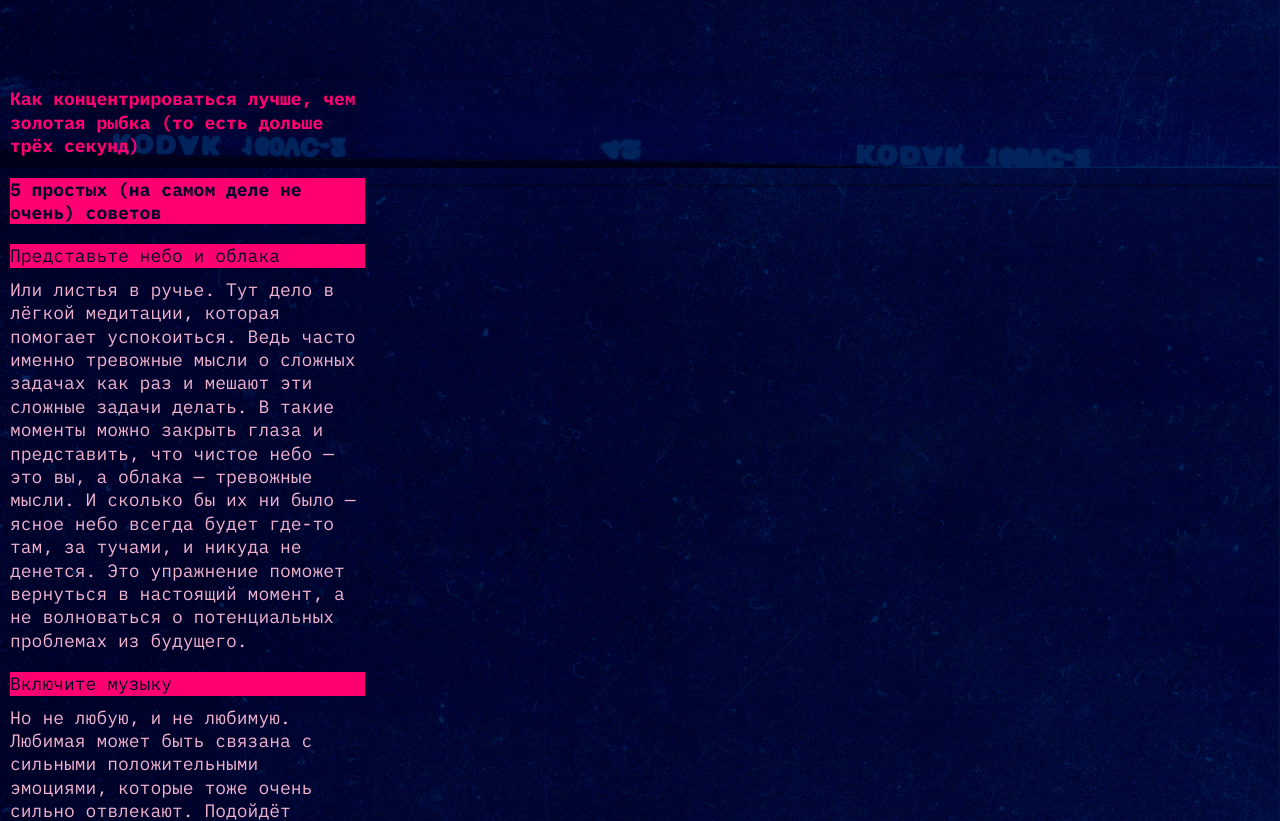
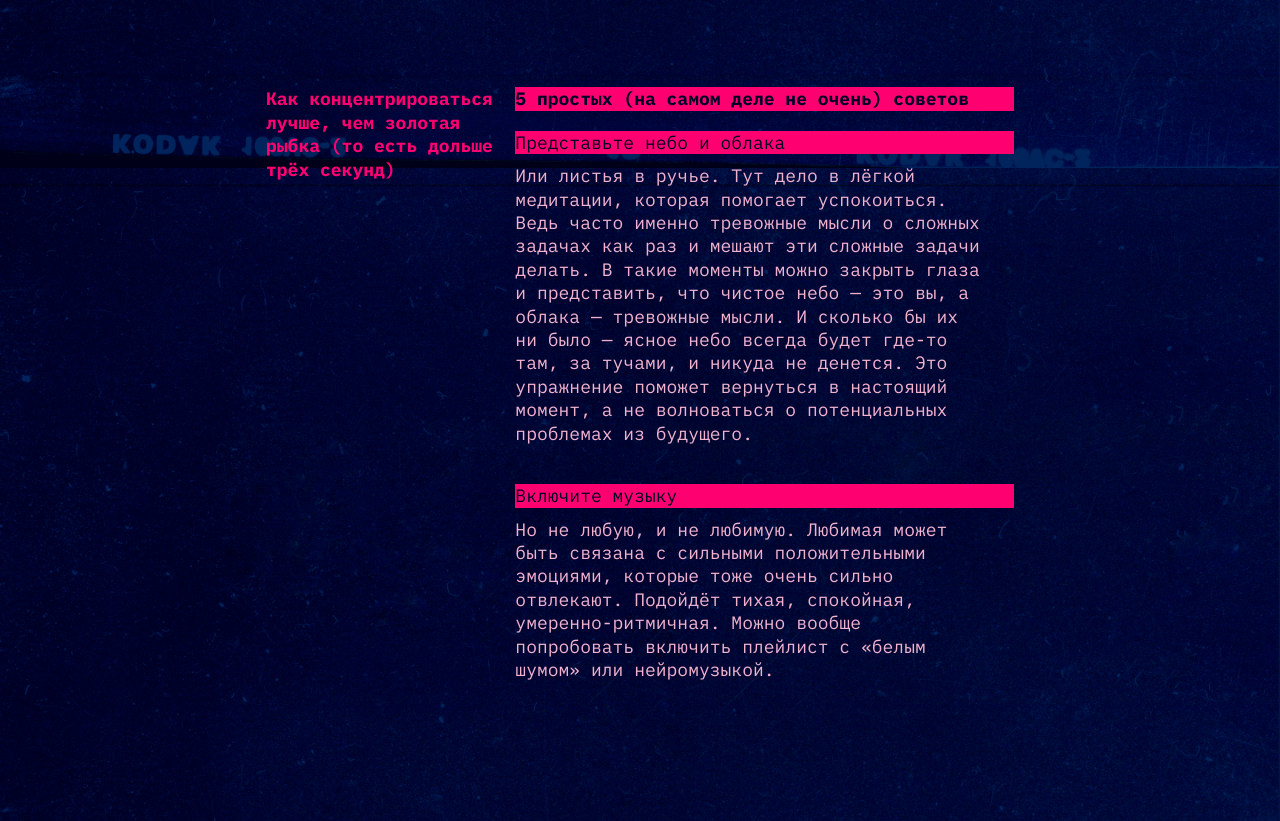
Before and after one commit to Endorphinol/slozhno-sosredotochitsya-fd, a plain HTML site: page index.html in a window 1280 px wide. Shown: the part 2232-3053 px from the top of the page. Drawn offline with Linux system fonts and the light colour scheme.

Commit message:
New 21:17

```diff
--- a/styles/style.css
+++ b/styles/style.css
@@ -558,12 +558,43 @@
 	margin-block-start: 50px;
 }
 
+@media (width >= 768px) {
+	.section__how {
+		display: grid;
+		grid-template-columns: 1fr 2fr;
+		grid-template-rows: auto;
+		font-family: var(--main-font), sans-serif;
+		font-size: 18px;
+		font-weight: 700;
+		line-height: 23.4px;
+		row-gap: 20px;
+		margin: 0 auto;
+		width: 768px;
+		min-height: 1296px;
+		padding-inline-start: 10px;
+		padding-inline-end: 10px;
+		margin-block-start: 50px;
+	}
+}
+
 .section__how_title {
 	font-family: inherit;
 	font-size: inherit;
 	font-weight: inherit;
 	line-height: inherit;
 	color: var(--accent-color);
+}
+
+@media (width >= 768px) {
+	.section__how_title {
+		font-family: inherit;
+		font-size: inherit;
+		font-weight: inherit;
+		line-height: inherit;
+		color: var(--accent-color);
+		grid-column: 1;
+		align-self: flex-start;
+	}
 }
 
 .section__how_list_title {
@@ -574,6 +605,15 @@
 	color: var(--accent-color);
 }
 
+@media (width >= 768px) {
+	.section__how_list_title {
+		font-family: inherit;
+		font-size: inherit;
+		font-weight: inherit;
+		line-height: inherit;
+		color: var(--accent-color);
+	}
+}
 .section__how_list {
 	display: flex;
 	flex-direction: column;
@@ -595,6 +635,19 @@
 	font-weight: 400;
 	line-height: inherit;
 	color: var(--text-section);
+}
+
+@media (width >= 768px) {
+	.section__how_item_subtitle {
+		font-family: inherit;
+		font-size: inherit;
+		font-weight: 400;
+		line-height: inherit;
+		color: var(--text-section);
+		width: 472px;
+		min-height: 300px;
+	}
+
 }
 
 .section__pictures {
```
